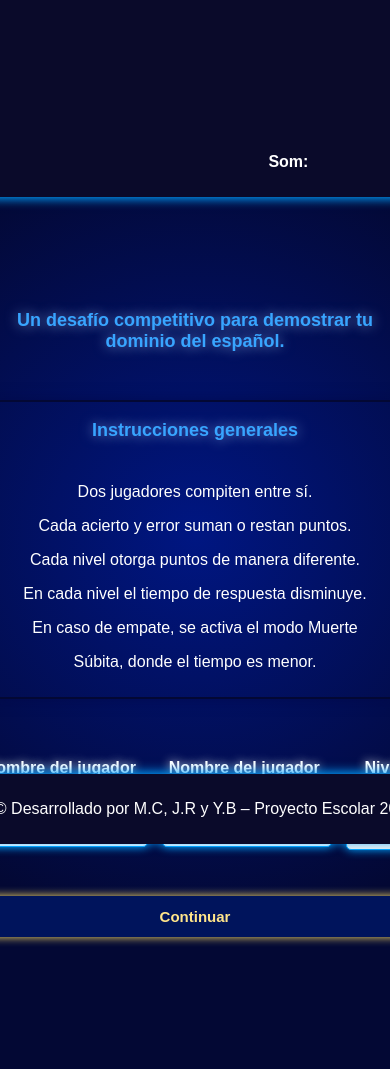
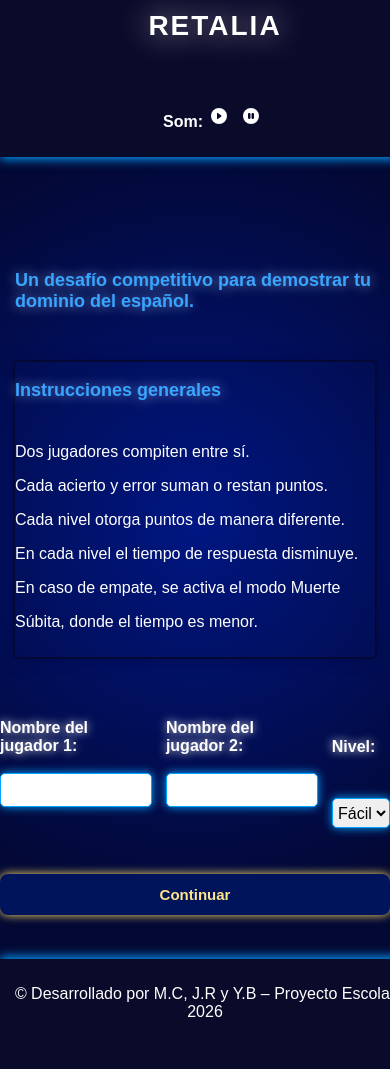
Before and after one commit to aclarinha1/jogo_espanhol, a Django app: page / in a window 390 px wide; the page is wider, and only the part inside the window is pictured. After the commit the page ends 1017 px from the top of that part, so only its background shows below. Run offline with Django 5.2, Linux system fonts and the light colour scheme.

Commit message:
mudanças para responsividade - teste 2

```diff
--- a/tabuleiro/static/tabuleiro/css/style.css
+++ b/tabuleiro/static/tabuleiro/css/style.css
@@ -3,12 +3,14 @@ body {
     background: radial-gradient(circle at center, #001682 0%, #030834 70%);
     color: #ffffff;
     margin: 0;
+
     min-height: 100vh;
-            overflow-x: hidden; /* garante zero scroll */
+
     display: flex;
-            justify-content: center;
-            align-items: flex-start;
-            text-align: center;
+    flex-direction: column;
+    align-items: center;
+
+    overflow-x: hidden;
 }
 
         .container {
@@ -383,33 +385,36 @@ body {
         color: #000000;
         }
 
-        footer{
-            position: sticky;   /* fixa na tela */
-            bottom: 0;         /* cola no rodapé */
-            left: 0;
-            width: 100%;       /* ocupa toda a largura */
+        footer {
+            width: 100%;
             background-color: #0a0a2a;
             color: #fff;
             text-align: center;
             padding: 10px;
             box-shadow: 0 -2px 10px #00a2ff;
+
+            margin-top: auto;
         }
-        header{
-            position: sticky;   /* fixa na tela */
-            top: 0;         /* cola no rodapé */
-            left: 0;
-            width: 100%;       /* ocupa toda a largura */
+
+        header {
+            width: 100%;
+            background-color: #0a0a2a;
             color: #fff;
-            background-color: #0a0a2a;
-            text-align: center;
-            padding: 10px;
-            padding-left: 290px;
-            box-shadow: 0 2px 10px #00a2ff;
+
             display: flex;
             justify-content: space-evenly;
-            gap: 80px;
+            align-items: center;
+            gap: 40px;
+
+            padding: 10px 20px;
+
+            box-shadow: 0 2px 10px #00a2ff;
+
+            position: sticky;
+            top: 0;
             z-index: 1000;
         }
+
         #instruciones.container-inicial{
             gap: 100px;
         }
```
Lines whose indentation alone changed are shown as unchanged.
